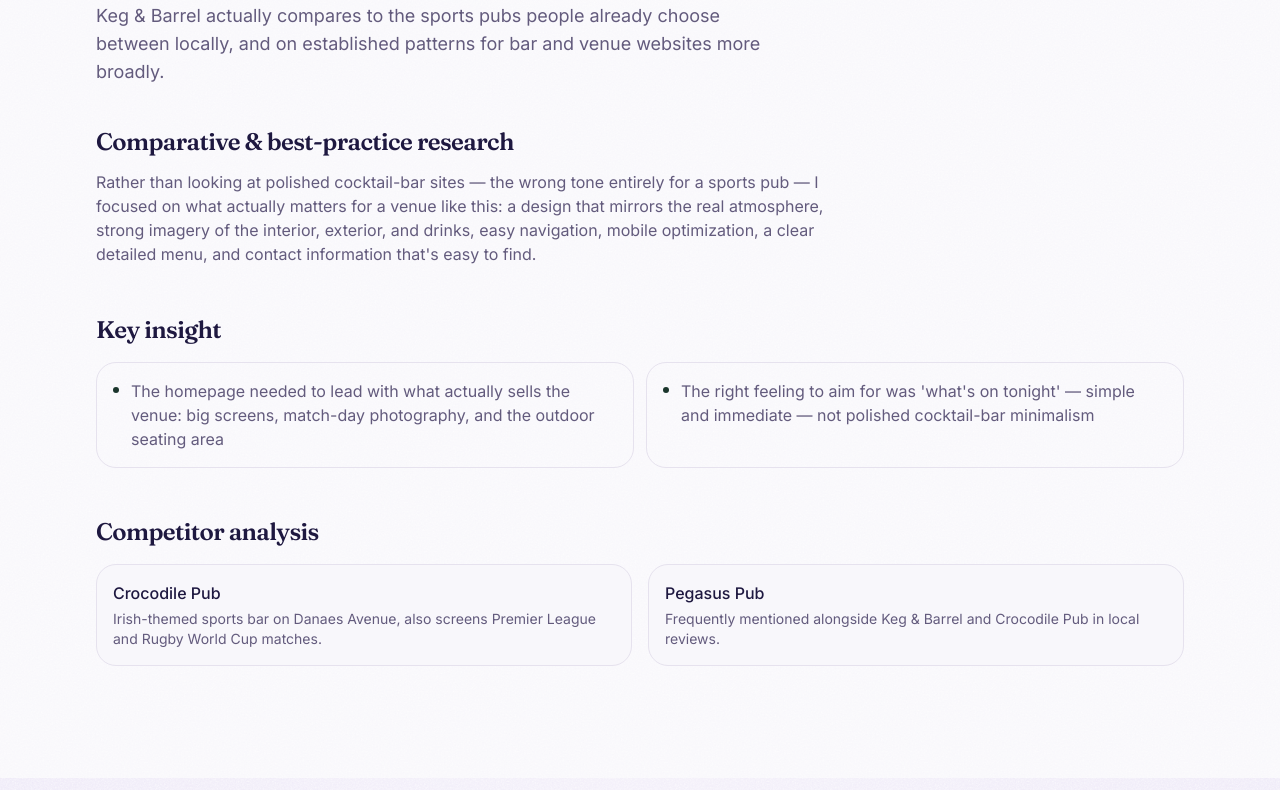
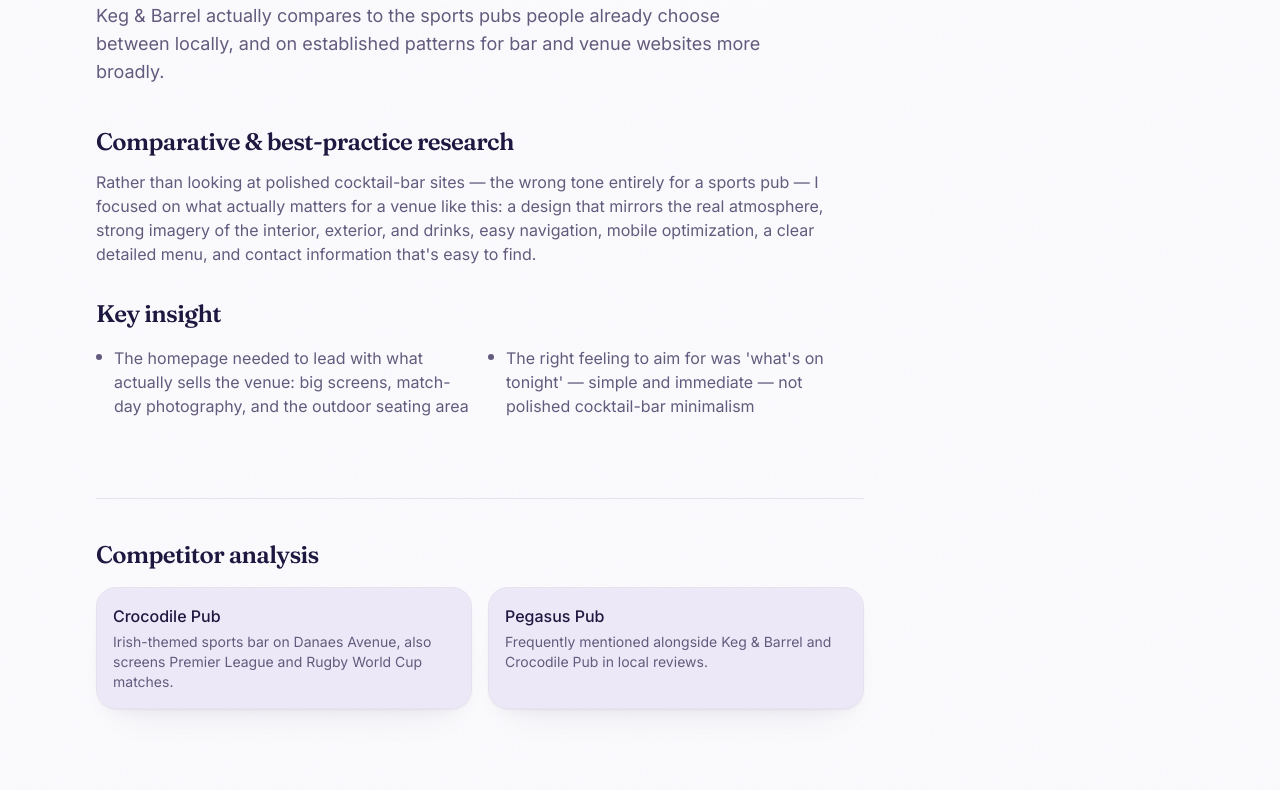
Before and after one commit to antoniaafx/antoniaafx.github.io, a React (Vite) app: page /projects/keg-and-barrel in a window 1280 px wide. Shown: the part 2430-3220 px from the top of the page. Built offline with nearby package versions, Linux system fonts and the light colour scheme.

Commit message:
colour change

```diff
--- a/src/components/CaseStudy/ResearchSection.jsx
+++ b/src/components/CaseStudy/ResearchSection.jsx
@@ -10,24 +10,33 @@
 // photo — image optional per item rather than required, since a bare
 // image gallery with no photos yet is two empty boxes and zero
 // information; see items[].src below).
+//
+// Width is no longer set per block type — 'text' used to carry its own
+// max-w-3xl while 'insights'/'comparison' stretched full width. Now every
+// type shares the one measure set once on ResearchSection's outer wrapper,
+// so the section can't drift narrow-then-wide as block types change.
 function ResearchBlock({ block }) {
   if (block.type === 'text') {
     return (
-      <div className="max-w-3xl">
+      <div>
         {block.heading && <h3 className="text-xl sm:text-2xl">{block.heading}</h3>}
         {block.body && <p className="mt-3 text-ink-soft">{block.body}</p>}
       </div>
     )
   }
 
+  // Deliberately unboxed: this is the research's actual conclusion, not a
+  // supporting exhibit, so it reads as a direct, confident statement
+  // rather than a bordered card competing for the same "this is a data
+  // point" attention as the comparison evidence below it.
   if (block.type === 'insights') {
     return (
       <div>
         {block.heading && <h3 className="text-xl sm:text-2xl">{block.heading}</h3>}
-        <ul className="mt-4 grid gap-3 sm:grid-cols-2">
+        <ul className="mt-4 grid gap-4 sm:grid-cols-2">
           {(block.items ?? []).map((item, index) => (
-            <li key={index} className="flex gap-3 rounded-panel border border-line p-4 text-ink-soft">
-              <span className="mt-2 h-1.5 w-1.5 shrink-0 rounded-full bg-sage-dark" aria-hidden="true" />
+            <li key={index} className="flex gap-3 text-ink-soft">
+              <span className="mt-2 h-1.5 w-1.5 shrink-0 rounded-full bg-ink-muted" aria-hidden="true" />
               {item}
             </li>
           ))}
@@ -47,19 +56,29 @@
     )
   }
 
+  // Same material language as ImageGallery (bg-paper-muted, border-line,
+  // shadow-soft, rounded-panel) so a future competitor screenshot reads as
+  // the same category of evidence as the screenshots in Process/UI
+  // Design/Results, rather than a separate, flatter component. The
+  // top rule on the text area only appears once there's an image above it
+  // to separate from — mirrors ImageGallery's own figcaption behaviour
+  // rather than showing a stray rule on the image-less items today.
   if (block.type === 'comparison') {
     return (
       <div>
         {block.heading && <h3 className="text-xl sm:text-2xl">{block.heading}</h3>}
         <div className="mt-4 grid gap-4 sm:grid-cols-2">
           {(block.items ?? []).map((item, index) => (
-            <div key={item.name ?? index} className="overflow-hidden rounded-panel border border-line bg-paper">
+            <div
+              key={item.name ?? index}
+              className="overflow-hidden rounded-panel border border-line bg-paper-muted shadow-soft"
+            >
               {item.src && (
                 <div className="aspect-[4/3]">
                   <img src={item.src} alt={item.name ?? ''} className="h-full w-full object-cover" />
                 </div>
               )}
-              <div className="p-4">
+              <div className={item.src ? 'border-t border-line p-4' : 'p-4'}>
                 {item.name && <p className="font-medium text-ink">{item.name}</p>}
                 {item.note && <p className="mt-1 text-sm text-ink-soft">{item.note}</p>}
               </div>
@@ -84,14 +103,28 @@
   return null
 }
 
+// Spacing rhythm, not a uniform space-y: 'insights' sits close to whatever
+// argument precedes it — it's that argument's conclusion, not a new topic
+// — while 'comparison' gets a deliberately larger gap plus the same thin
+// rule already used in ProjectOverview to mark "narrative just ended,
+// here's the reference tier." Everything else keeps the original gap.
+function blockSpacing(type, index) {
+  if (index === 0) return ''
+  if (type === 'insights') return 'mt-8'
+  if (type === 'comparison') return 'mt-16 border-t border-line pt-10 sm:mt-20'
+  return 'mt-10'
+}
+
 function ResearchSection({ intro, blocks = [] }) {
   return (
     <Section>
       <SectionTitle title="Research" subtitle={intro} />
       {blocks.length > 0 && (
-        <div className="mt-10 space-y-12">
+        <div className="mt-10 max-w-3xl">
           {blocks.map((block, index) => (
-            <ResearchBlock key={block.heading ?? index} block={block} />
+            <div key={block.heading ?? index} className={blockSpacing(block.type, index)}>
+              <ResearchBlock block={block} />
+            </div>
           ))}
         </div>
       )}
--- a/src/components/CaseStudy/ResultsSection.jsx
+++ b/src/components/CaseStudy/ResultsSection.jsx
@@ -11,7 +11,7 @@
         <ul className="mt-10 grid gap-3 sm:grid-cols-2">
           {improvements.map((item, index) => (
             <li key={index} className="flex gap-3 rounded-panel border border-line p-4 text-ink-soft">
-              <span className="mt-2 h-1.5 w-1.5 shrink-0 rounded-full bg-sage-dark" aria-hidden="true" />
+              <span className="mt-2 h-1.5 w-1.5 shrink-0 rounded-full bg-ink-muted" aria-hidden="true" />
               {item}
             </li>
           ))}
--- a/src/components/ContactForm.jsx
+++ b/src/components/ContactForm.jsx
@@ -165,7 +165,7 @@
           <svg
             aria-hidden="true"
             viewBox="0 0 20 20"
-            className="h-5 w-5 shrink-0 text-sage-dark"
+            className="h-5 w-5 shrink-0 text-ink"
             fill="none"
             stroke="currentColor"
             strokeWidth="2"
--- a/src/components/ExperienceCard.jsx
+++ b/src/components/ExperienceCard.jsx
@@ -13,7 +13,7 @@
         <ul className="mt-4 space-y-2">
           {responsibilities.map((item, index) => (
             <li key={index} className="flex gap-2 text-ink-soft">
-              <span className="mt-2 h-1.5 w-1.5 shrink-0 rounded-full bg-sage-dark" aria-hidden="true" />
+              <span className="mt-2 h-1.5 w-1.5 shrink-0 rounded-full bg-ink-muted" aria-hidden="true" />
               {item}
             </li>
           ))}
@@ -26,7 +26,7 @@
           <ul className="mt-2 space-y-2">
             {achievements.map((item, index) => (
               <li key={index} className="flex gap-2 text-ink-soft">
-                <span className="mt-2 h-1.5 w-1.5 shrink-0 rounded-full bg-sage-dark" aria-hidden="true" />
+                <span className="mt-2 h-1.5 w-1.5 shrink-0 rounded-full bg-ink-muted" aria-hidden="true" />
                 {item}
               </li>
             ))}
--- a/src/components/ExperienceTimeline.jsx
+++ b/src/components/ExperienceTimeline.jsx
@@ -8,7 +8,7 @@
     <ul className="space-y-2">
       {items.map((item, index) => (
         <li key={index} className="flex gap-2 text-ink-soft">
-          <span className="mt-2 h-1.5 w-1.5 shrink-0 rounded-full bg-sage-dark" aria-hidden="true" />
+          <span className="mt-2 h-1.5 w-1.5 shrink-0 rounded-full bg-ink-muted" aria-hidden="true" />
           {item}
         </li>
       ))}
--- a/src/components/FeaturedProjectCard.jsx
+++ b/src/components/FeaturedProjectCard.jsx
@@ -115,7 +115,7 @@
             <div className="mt-5 flex flex-wrap gap-x-3 gap-y-1.5">
               {PROCESS_STAGES.map((stage) => (
                 <span key={stage} className="flex items-center gap-1 text-[0.625rem] font-medium uppercase tracking-wide text-ink-muted">
-                  <span aria-hidden="true" className="h-1 w-1 rounded-full bg-sage-dark" />
+                  <span aria-hidden="true" className="h-1 w-1 rounded-full bg-ink-muted" />
                   {stage}
                 </span>
               ))}
--- a/src/components/Timeline.jsx
+++ b/src/components/Timeline.jsx
@@ -14,7 +14,7 @@
 // lets the compact chronological view stay the default read, while the
 // full resume-style detail is still there for anyone who wants it, instead
 // of repeating as a second, separate section further down the page.
-function Timeline({ items = [], markerColor = 'bg-sage-dark' }) {
+function Timeline({ items = [], markerColor = 'bg-ink-muted' }) {
   const shouldReduceMotion = useReducedMotion()
   const [openIndex, setOpenIndex] = useState(null)
 
```
Also changed, not shown: src/index.css (+0 -16 lines).
